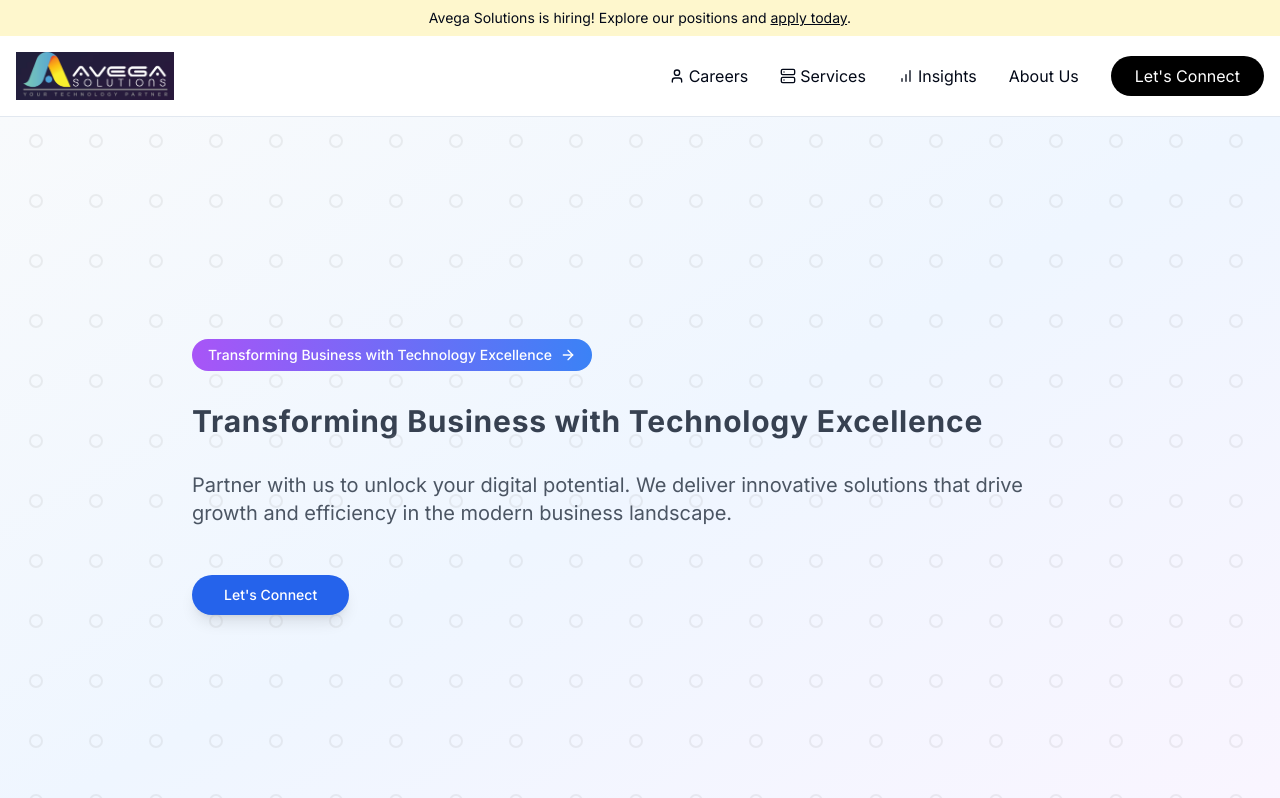
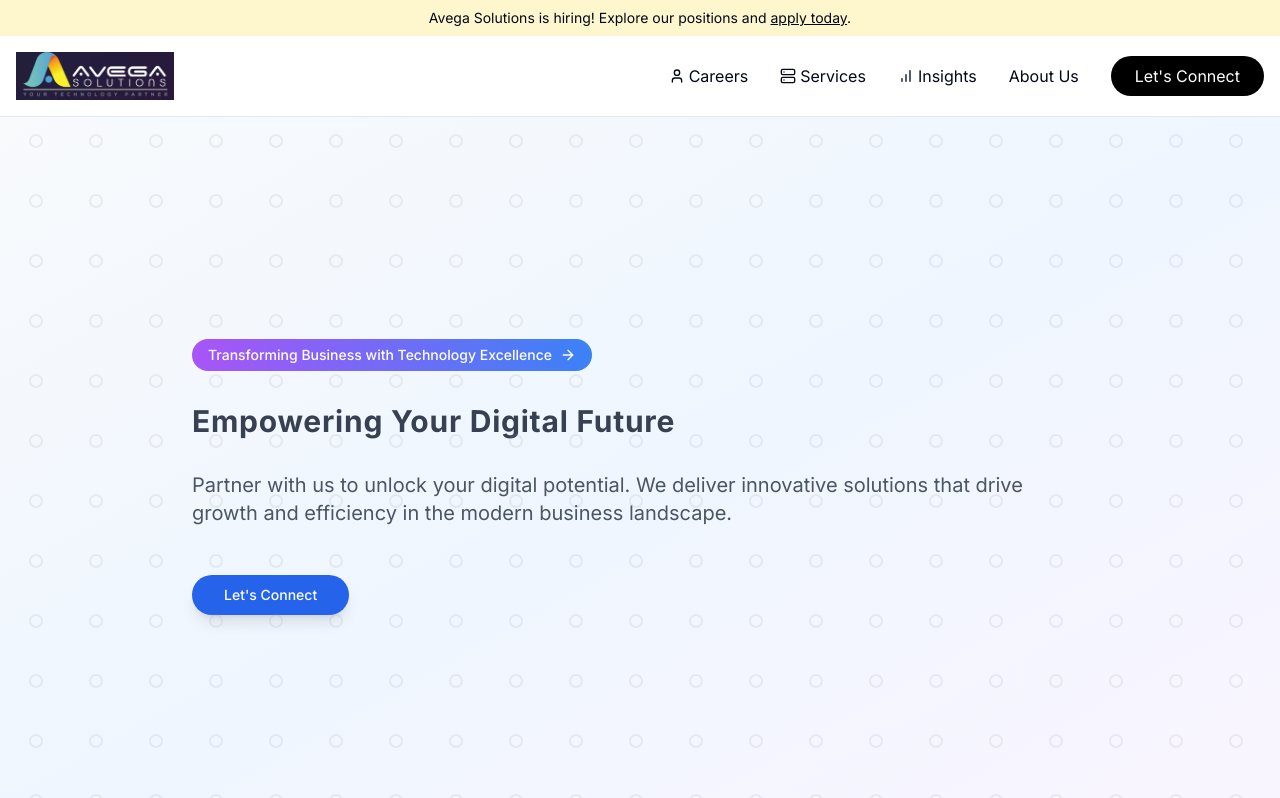
Before and after one commit to shramrahul/hugo-clone-craft, a React (Vite) app: page / in a window 1280 px wide. Shown: the top 798 px of the page. Built offline with nearby package versions, Linux system fonts and the light colour scheme.

Commit message:
Fix duplicate text in Hero component
Removed the duplicated text "Transforming Business with Technology Excellence" from the Hero component to ensure clarity and consistency in the messaging.
[skip gpt_engineer]

```diff
--- a/src/components/Hero.tsx
+++ b/src/components/Hero.tsx
@@ -15,7 +15,7 @@ export const Hero = () => {
           </div>
 
           <h1 className="text-2xl md:text-3xl font-bold leading-tight tracking-wide whitespace-nowrap">
-            <span className="text-gray-700">Transforming Business with Technology Excellence</span>
+            <span className="text-gray-700">Empowering Your Digital Future</span>
           </h1>
 
           <p className="text-lg md:text-xl text-gray-600 leading-relaxed">
```
